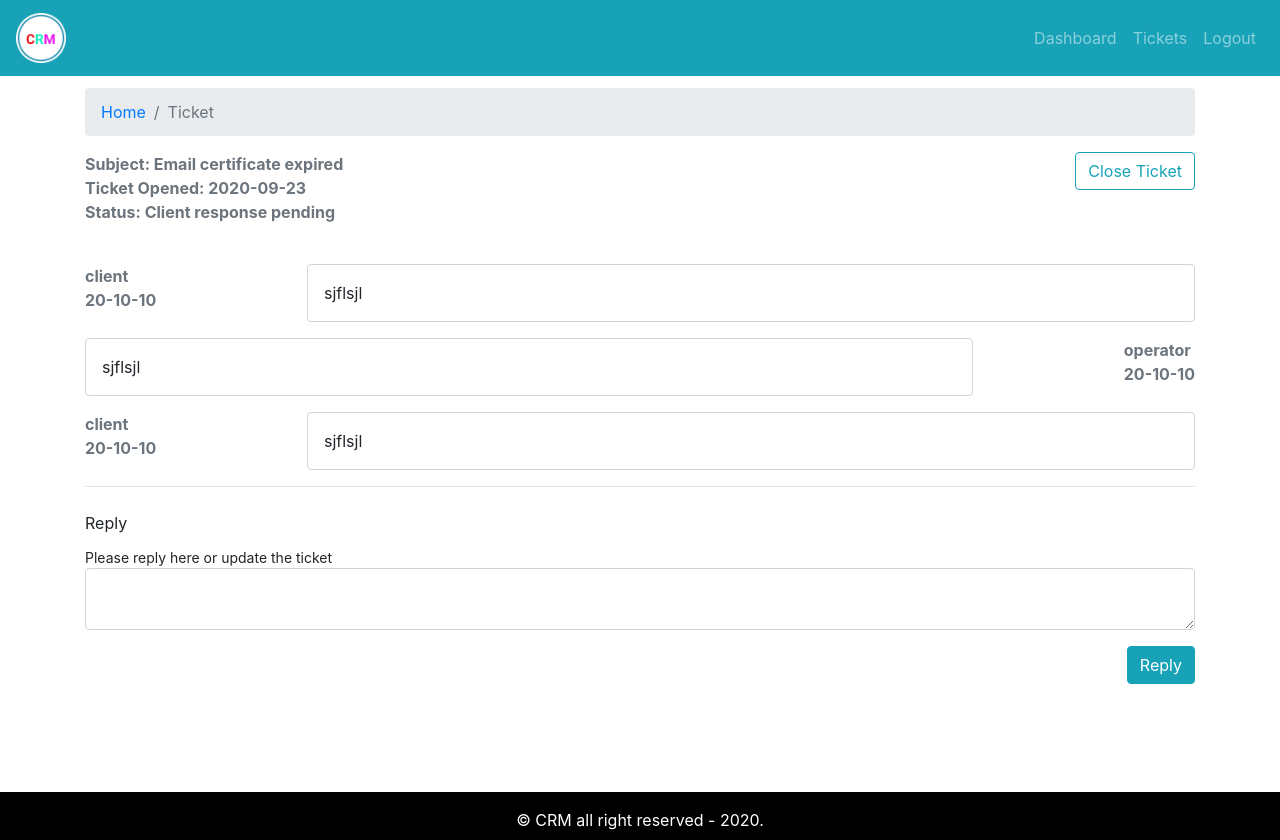
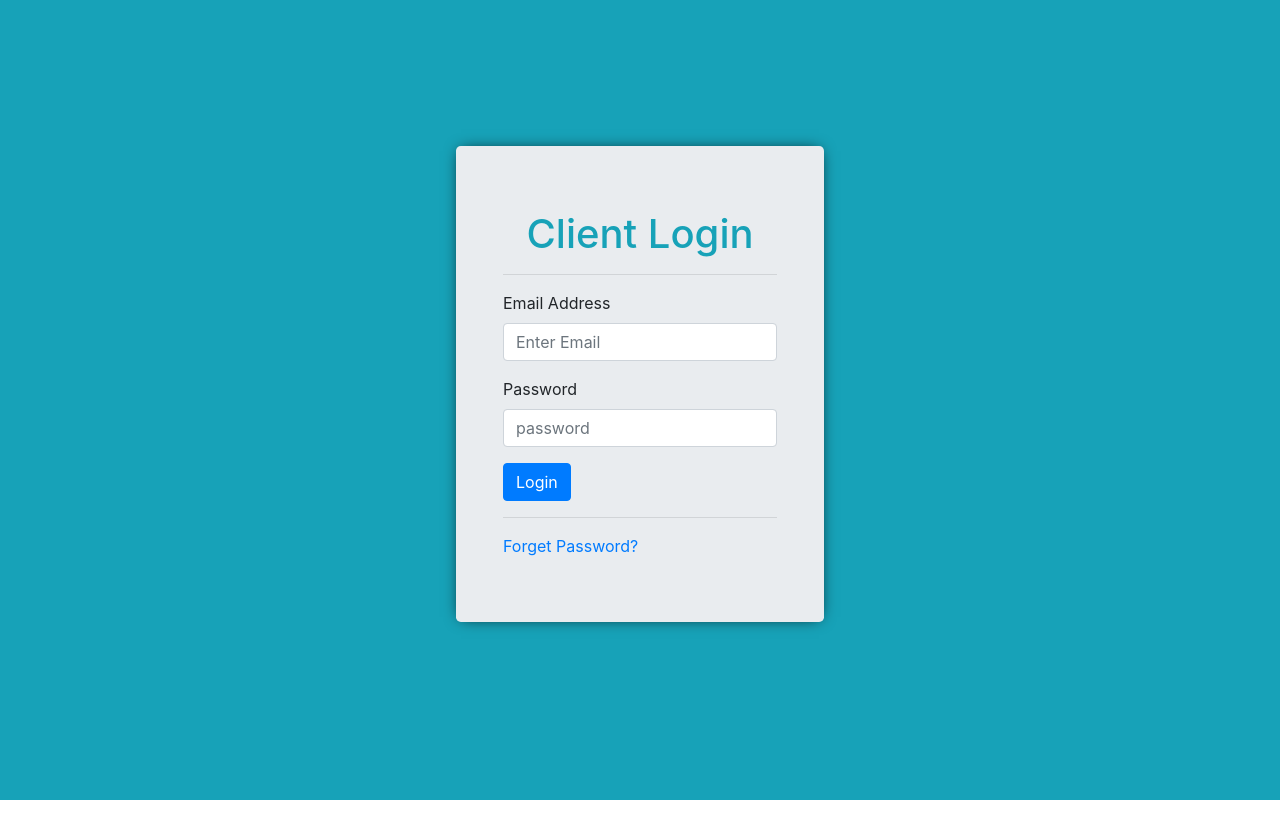
Before and after one commit to sekkaro/mern-stack-project, a React (Create React App) app in the folder web/: page / in a window 1280 px wide. After the commit the page ends 800 px from the top, so only its background shows below. Built offline with nearby package versions, Linux system fonts and the light colour scheme.

Commit message:
react-router-dom added

```diff
--- a/web/package.json
+++ b/web/package.json
@@ -11,6 +11,8 @@
     "react": "^17.0.2",
     "react-bootstrap": "^1.6.1",
     "react-dom": "^17.0.2",
+    "react-router-bootstrap": "^0.25.0",
+    "react-router-dom": "^5.2.0",
     "react-scripts": "4.0.3",
     "web-vitals": "^1.0.1"
   },
--- a/web/src/App.js
+++ b/web/src/App.js
@@ -1,21 +1,34 @@
+import { Route, BrowserRouter as Router, Switch } from "react-router-dom";
 import "./App.css";
-import DefaultLayout from "./layout/DefaultLayout";
+import Ticket from "./pages/ticket/Ticket";
+import Dashboard from "./pages/dashboard/Dashboard";
 import AddTicket from "./pages/add-ticket/AddTicket";
-import Dashboard from "./pages/dashboard/Dashboard";
+import TicketList from "./pages/ticket-list/TicketList";
 import Entry from "./pages/entry/Entry";
-import TicketList from "./pages/ticket-list/TicketList";
-import Ticket from "./pages/ticket/Ticket";
+import PrivateRoute from "./components/private-route/PrivateRoute";
 
 function App() {
   return (
     <div className="App">
-      {/* <Entry /> */}
-      <DefaultLayout>
-        {/* <Dashboard /> */}
-        {/* <AddTicket /> */}
-        {/* <TicketList /> */}
-        <Ticket />
-      </DefaultLayout>
+      <Router>
+        <Switch>
+          <Route exact path="/">
+            <Entry />
+          </Route>
+          <PrivateRoute path="/dashboard">
+            <Dashboard />
+          </PrivateRoute>
+          <PrivateRoute path="/add-ticket">
+            <AddTicket />
+          </PrivateRoute>
+          <PrivateRoute path="/tickets">
+            <TicketList />
+          </PrivateRoute>
+          <PrivateRoute path="/ticket/:tid">
+            <Ticket />
+          </PrivateRoute>
+        </Switch>
+      </Router>
     </div>
   );
 }
--- /dev/null
+++ b/web/src/components/private-route/PrivateRoute.jsx
@@ -0,0 +1,18 @@
+import React from "react";
+import { Route, Redirect } from "react-router-dom";
+
+import DefaultLayout from "../../layout/DefaultLayout";
+
+const isAuth = true;
+const PrivateRoute = ({ children, ...props }) => {
+  return (
+    <Route
+      {...props}
+      render={() =>
+        isAuth ? <DefaultLayout>{children}</DefaultLayout> : <Redirect to="/" />
+      }
+    />
+  );
+};
+
+export default PrivateRoute;
--- a/web/src/components/ticket-table/TicketTable.jsx
+++ b/web/src/components/ticket-table/TicketTable.jsx
@@ -1,5 +1,6 @@
 import { Table } from "react-bootstrap";
 import PropTypes from "prop-types";
+import { Link } from "react-router-dom";
 
 const TicketTable = ({ tickets }) => {
   return (
@@ -16,8 +17,10 @@ const TicketTable = ({ tickets }) => {
         {tickets.length ? (
           tickets.map((ticket, idx) => (
             <tr key={ticket.id}>
-              <td>{(idx + 1).toString()}</td>
-              <td>{ticket.subject}</td>
+              <td>{idx + 1}</td>
+              <td>
+                <Link to={`/ticket/${ticket.id}`}>{ticket.subject}</Link>
+              </td>
               <td>{ticket.status}</td>
               <td>{ticket.addedAt}</td>
             </tr>
--- a/web/src/layout/partials/Header.jsx
+++ b/web/src/layout/partials/Header.jsx
@@ -1,7 +1,15 @@
 import { Navbar, Nav } from "react-bootstrap";
 import logo from "../../assets/img/logo.png";
+import { LinkContainer } from "react-router-bootstrap";
+import { useHistory } from "react-router-dom";
 
 const Header = () => {
+  const history = useHistory();
+
+  const logout = () => {
+    history.push("/");
+  };
+
   return (
     <Navbar collapseOnSelect variant="dark" bg="info" expand="md">
       <Navbar.Brand>
@@ -10,9 +18,13 @@ const Header = () => {
       <Navbar.Toggle aria-controls="basic-navbar-nav" />
       <Navbar.Collapse id="basic-navbar-nav">
         <Nav className="ml-auto">
-          <Nav.Link href="/dashboard">Dashboard</Nav.Link>
-          <Nav.Link href="/dashboard">Tickets</Nav.Link>
-          <Nav.Link href="/dashboard">Logout</Nav.Link>
+          <LinkContainer to="/dashboard">
+            <Nav.Link>Dashboard</Nav.Link>
+          </LinkContainer>
+          <LinkContainer to="/tickets">
+            <Nav.Link>Tickets</Nav.Link>
+          </LinkContainer>
+          <Nav.Link onClick={logout}>Logout</Nav.Link>
         </Nav>
       </Navbar.Collapse>
     </Navbar>
--- a/web/src/pages/dashboard/Dashboard.jsx
+++ b/web/src/pages/dashboard/Dashboard.jsx
@@ -3,6 +3,7 @@ import TicketTable from "../../components/ticket-table/TicketTable";
 
 import tickets from "../../assets/data/dummy-tickets.json";
 import PageBreadcrumb from "../../components/breadcrumb/PageBreadcrumb";
+import { Link } from "react-router-dom";
 
 const Dashboard = () => {
   return (
@@ -14,6 +15,7 @@ const Dashboard = () => {
       </Row>
       <Row>
         <Col className="text-center mt-5 mb-2">
+          <Link to="/add-ticket">
             <Button
               variant="info"
               style={{
@@ -23,6 +25,7 @@ const Dashboard = () => {
             >
               Add New Ticket
             </Button>
+          </Link>
         </Col>
       </Row>
       <Row>
--- a/web/src/pages/ticket-list/TicketList.jsx
+++ b/web/src/pages/ticket-list/TicketList.jsx
@@ -4,6 +4,7 @@ import PageBreadcrumb from "../../components/breadcrumb/PageBreadcrumb";
 import SearchForm from "../../components/search-form/SearchForm";
 import TicketTable from "../../components/ticket-table/TicketTable";
 import tickets from "../../assets/data/dummy-tickets.json";
+import { Link } from "react-router-dom";
 
 const TicketList = () => {
   const [keyword, setKeyword] = useState("");
@@ -31,7 +32,9 @@ const TicketList = () => {
       </Row>
       <Row className="mt-4">
         <Col>
-          <Button variant="info">Add New Ticket</Button>
+          <Link to="/add-ticket">
+            <Button variant="info">Add New Ticket</Button>
+          </Link>
         </Col>
         <Col className="text-right">
           <SearchForm onChange={onChangeHandler} keyword={keyword} />
--- a/web/src/pages/ticket/Ticket.jsx
+++ b/web/src/pages/ticket/Ticket.jsx
@@ -1,14 +1,20 @@
-import React, { useState } from "react";
+import React, { useEffect, useState } from "react";
 import { Container, Row, Col, Button } from "react-bootstrap";
 import PageBreadcrumb from "../../components/breadcrumb/PageBreadcrumb";
 import tickets from "../../assets/data/dummy-tickets.json";
 import MessageHistory from "../../components/message-history/MessageHistory";
 import UpdateTicket from "../../components/update-ticket/UpdateTicket";
-
-const ticket = tickets[0];
+import { useParams } from "react-router-dom";
 
 const Ticket = () => {
+  const { tid } = useParams();
   const [message, setMessage] = useState("");
+  const [ticket, setTicket] = useState();
+
+  useEffect(() => {
+    const newTicket = tickets.find((ticket) => ticket.id === parseInt(tid));
+    setTicket(newTicket);
+  }, [tid]);
 
   const onChangeHandler = (e) => {
     setMessage(e.target.value);
@@ -28,9 +34,9 @@ const Ticket = () => {
       </Row>
       <Row>
         <Col className="font-weight-bolder text-secondary">
-          <div className="subject">Subject: {ticket.subject}</div>
-          <div className="date">Ticket Opened: {ticket.addedAt}</div>
-          <div className="status">Status: {ticket.status}</div>
+          <div className="subject">Subject: {ticket?.subject}</div>
+          <div className="date">Ticket Opened: {ticket?.addedAt}</div>
+          <div className="status">Status: {ticket?.status}</div>
         </Col>
         <Col className="text-right">
           <Button variant="outline-info">Close Ticket</Button>
@@ -38,7 +44,7 @@ const Ticket = () => {
       </Row>
       <Row className="mt-4">
         <Col>
-          <MessageHistory messages={ticket.history} />
+          {ticket?.history && <MessageHistory messages={ticket.history} />}
         </Col>
       </Row>
       <hr />
```
Also changed, not shown: 1 other file (tests, documents, lock files or other folders). Lines whose indentation alone changed are shown as unchanged.
